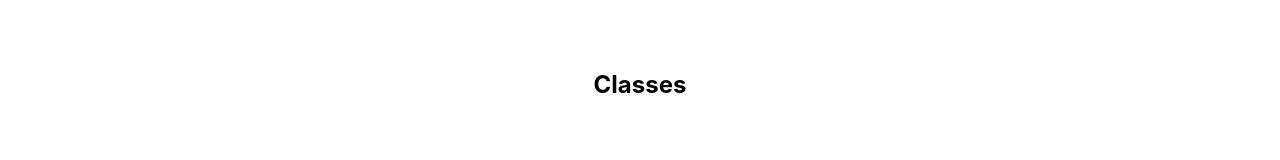
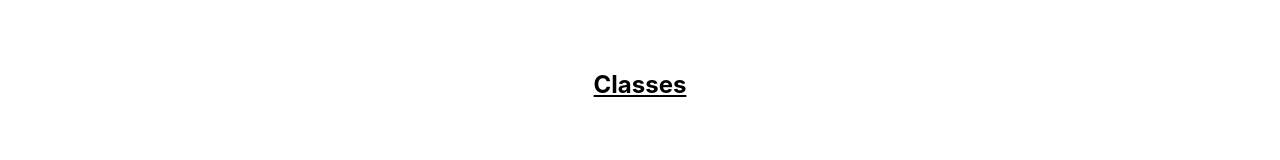
Before and after one commit to Katrina-Dierking/hs-mom-hive, a React (Create React App) app: page /classes in a window 1280 px wide. Shown: the part 179-339 px from the top of the page. Built offline with nearby package versions, Linux system fonts and the light colour scheme.

Commit message:
removed magnifier

```diff
--- a/src/components/darkmode/darkmode.scss
+++ b/src/components/darkmode/darkmode.scss
@@ -6,6 +6,10 @@
     flex-direction: column;
     justify-content: center;
     align-items: center;
+
+    h2{
+        text-decoration: underline;
+    }
 }
 
 .dark_mode_label {
--- a/src/components/nav/Nav.js
+++ b/src/components/nav/Nav.js
@@ -1,7 +1,6 @@
 import React from 'react'
 import { Link } from 'react-router-dom';
 import './nav.scss'
-import magnifer from '../../assets/images/magnifier.png'
 import menu from '../../assets/images/dots-menu.png'
 import messenger from '../../assets/images/messenger.png'
 import notifications from '../../assets/images/notification.png'
```
